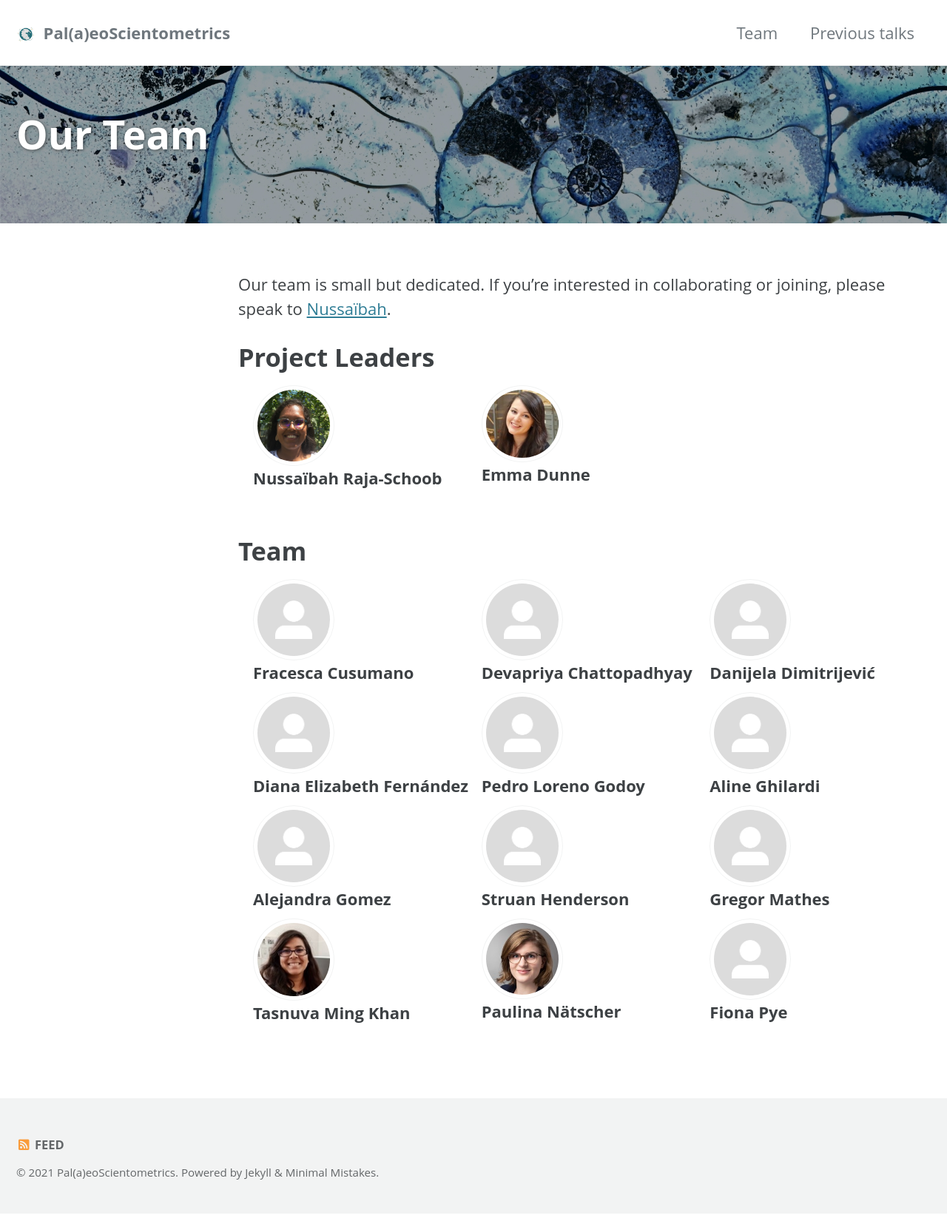
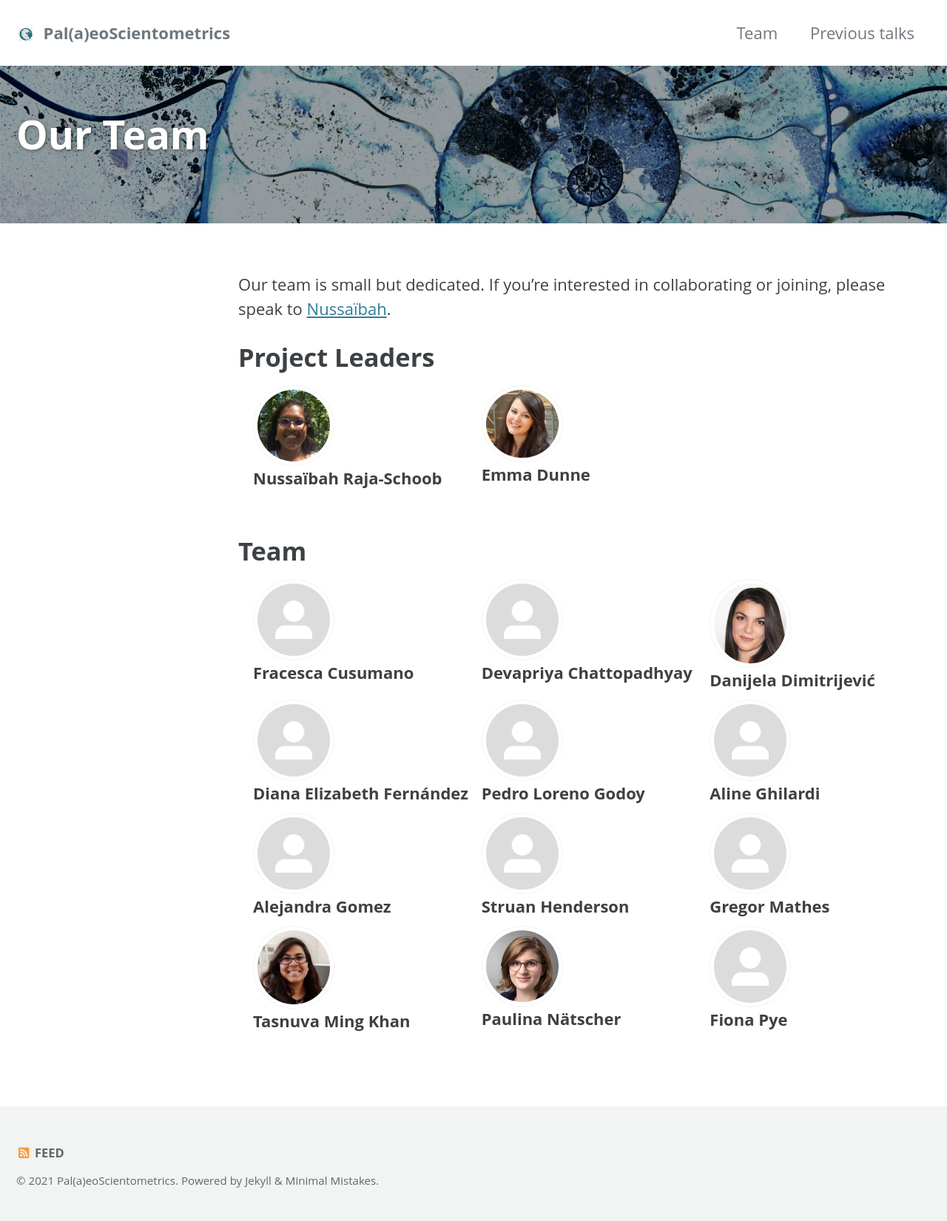
Before and after one commit to paleoscientometric/paleoscientometric.github.io, a Jekyll site: the page built from _pages/team.md, in a window 1280 px wide. Shown: the whole page at 74% size. Built offline with Jekyll 4.4.1, drawn with Linux system fonts in a browser that asks for light colours; cached includes are drawn as plain includes.

Commit message:
Added danijela's photo

```diff
--- a/_data/members.yml
+++ b/_data/members.yml
@@ -6,6 +6,7 @@ Devapriya:
 
 Danijela:
   name: "Danijela Dimitrijević"
+  avatar      : "/assets/images/authors/dani.jpg"
 
 Diana:
   name: "Diana Elizabeth Fernández"
```
Also changed, not shown: assets/images/authors/dani.jpg (added).
